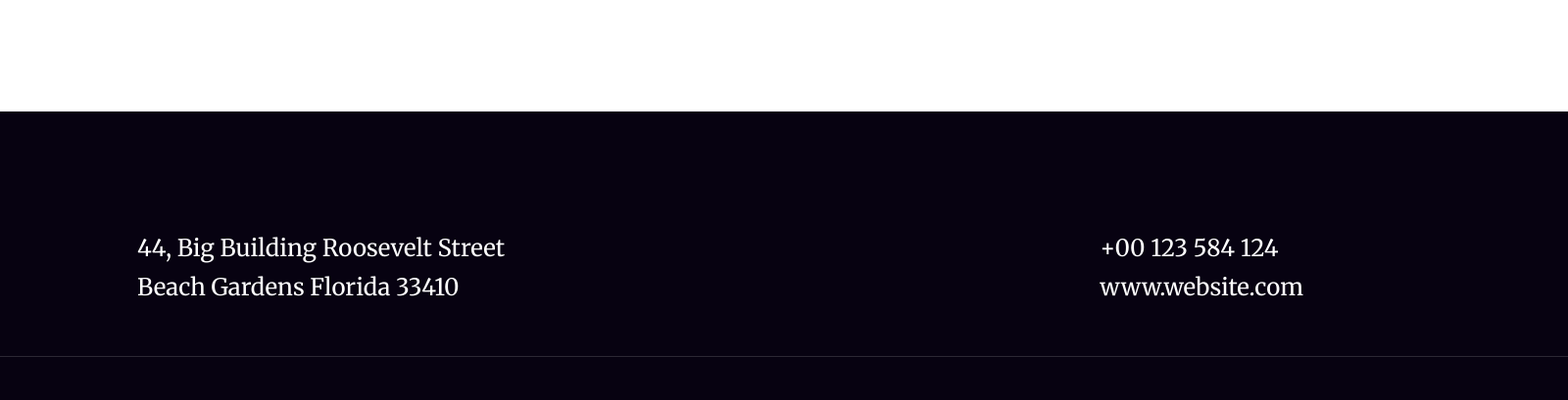
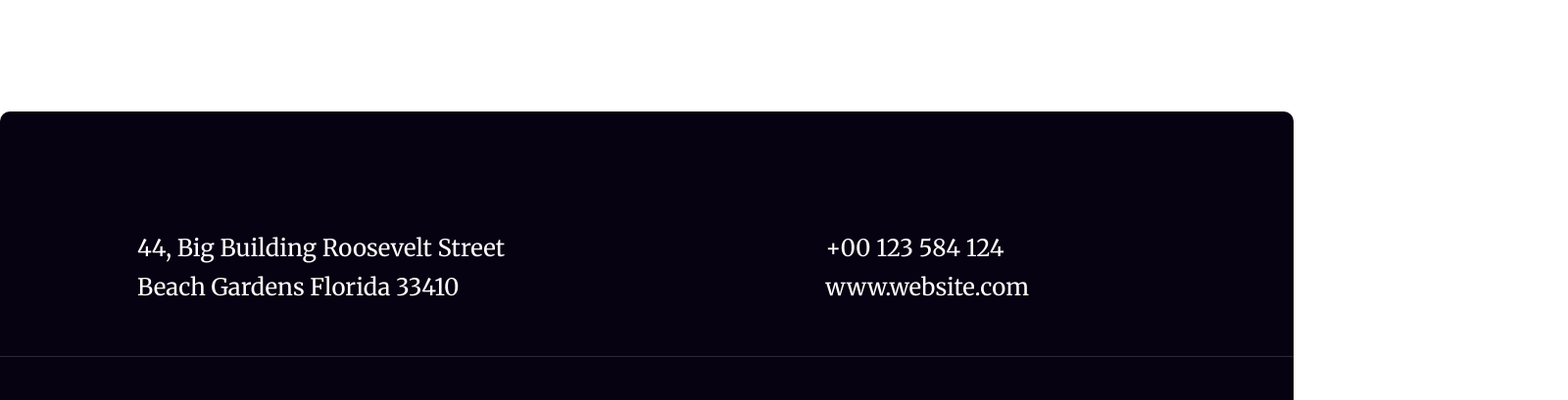
Before and after one commit to foisal-ahmed07/new-year-offer-web, a plain HTML site: page index.html in a window 1280 px wide. Shown: the part 6630-7039 px from the top of the page at 98% size, 1600 px wide, since content can reach past the window. Drawn offline with Linux system fonts and the light colour scheme.

Commit message:
bach9 al done

```diff
--- a/styles/style.css
+++ b/styles/style.css
@@ -443,10 +443,11 @@ body{
 /* footer section style start here  */
 .footer-section-container{
     background-color: rgb(7, 2, 17);
-    width: 1600px;
+    width: 1320px;
     height: 609px;
     margin: 0 auto;
     margin-bottom: 100px;
+    border-radius: 10px;
 
 }
 
```
